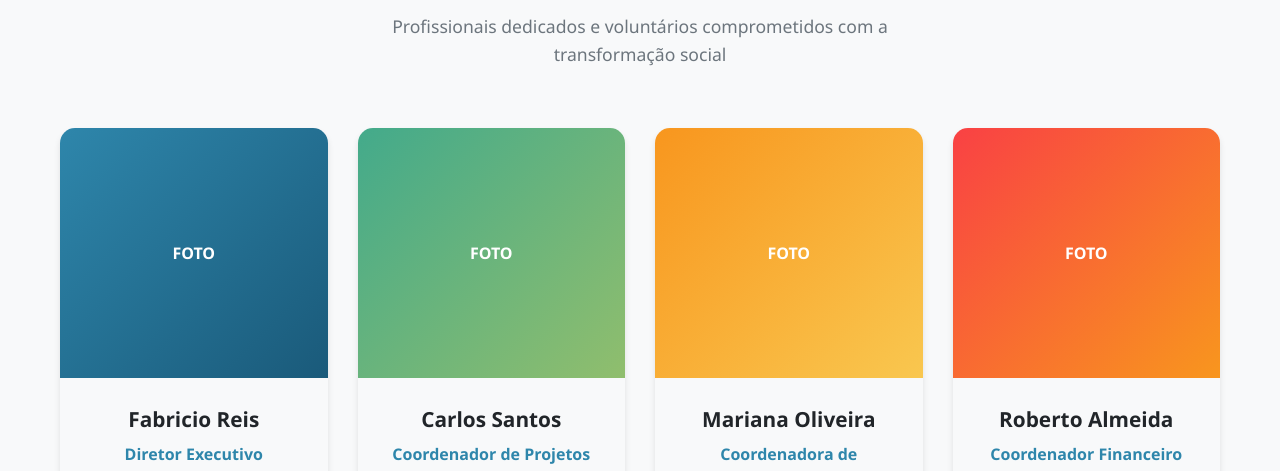
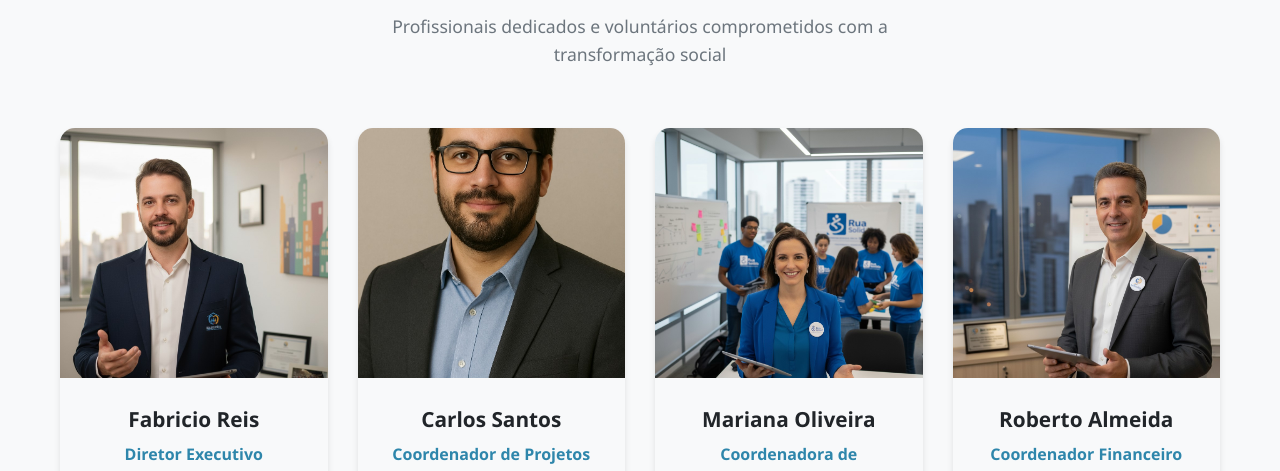
Before and after one commit to ReisOliver/plataforma-doacoes-moradores-rua, a plain HTML site: page sobre.html in a window 1280 px wide. Shown: the part 3989-4460 px from the top of the page. Drawn offline with Linux system fonts and the light colour scheme.

Commit message:
Atualizações

```diff
--- a/sobre.html
+++ b/sobre.html
@@ -1903,10 +1903,7 @@
                 <div class="equipe-grid">
                     <article class="membro-equipe">
                         <div class="membro-foto">
-
-                            <div
-                                style="width:100%;height:100%;background:linear-gradient(135deg, var(--primary) 0%, var(--primary-dark) 100%);display:flex;align-items:center;justify-content:center;color:white;font-weight:bold;">
-                                FOTO</div>
+                            <img src="images/fabricio.jpg" alt="Fabricio Reis - Diretor Executivo">
                         </div>
                         <div class="membro-info">
                             <h3 class="membro-nome">Fabricio Reis</h3>
@@ -1922,10 +1919,7 @@
 
                     <article class="membro-equipe">
                         <div class="membro-foto">
-
-                            <div
-                                style="width:100%;height:100%;background:linear-gradient(135deg, #43AA8B 0%, #90BE6D 100%);display:flex;align-items:center;justify-content:center;color:white;font-weight:bold;">
-                                FOTO</div>
+                            <img src="images/Carlos.jpg" alt="Fabricio Reis - Diretor Executivo">
                         </div>
                         <div class="membro-info">
                             <h3 class="membro-nome">Carlos Santos</h3>
@@ -1941,10 +1935,7 @@
 
                     <article class="membro-equipe">
                         <div class="membro-foto">
-
-                            <div
-                                style="width:100%;height:100%;background:linear-gradient(135deg, #F8961E 0%, #F9C74F 100%);display:flex;align-items:center;justify-content:center;color:white;font-weight:bold;">
-                                FOTO</div>
+                            <img src="images/Mariana.jpg" alt="Fabricio Reis - Diretor Executivo">
                         </div>
                         <div class="membro-info">
                             <h3 class="membro-nome">Mariana Oliveira</h3>
@@ -1960,10 +1951,7 @@
 
                     <article class="membro-equipe">
                         <div class="membro-foto">
-
-                            <div
-                                style="width:100%;height:100%;background:linear-gradient(135deg, #F94144 0%, #F8961E 100%);display:flex;align-items:center;justify-content:center;color:white;font-weight:bold;">
-                                FOTO</div>
+                            <img src="images/Roberto.jpg" alt="Fabricio Reis - Diretor Executivo">
                         </div>
                         <div class="membro-info">
                             <h3 class="membro-nome">Roberto Almeida</h3>
```
Also changed, not shown: images/Carlos.jpg (added), images/Mariana.jpg (added), images/Roberto.jpg (added), images/fabricio.jpg (added).
